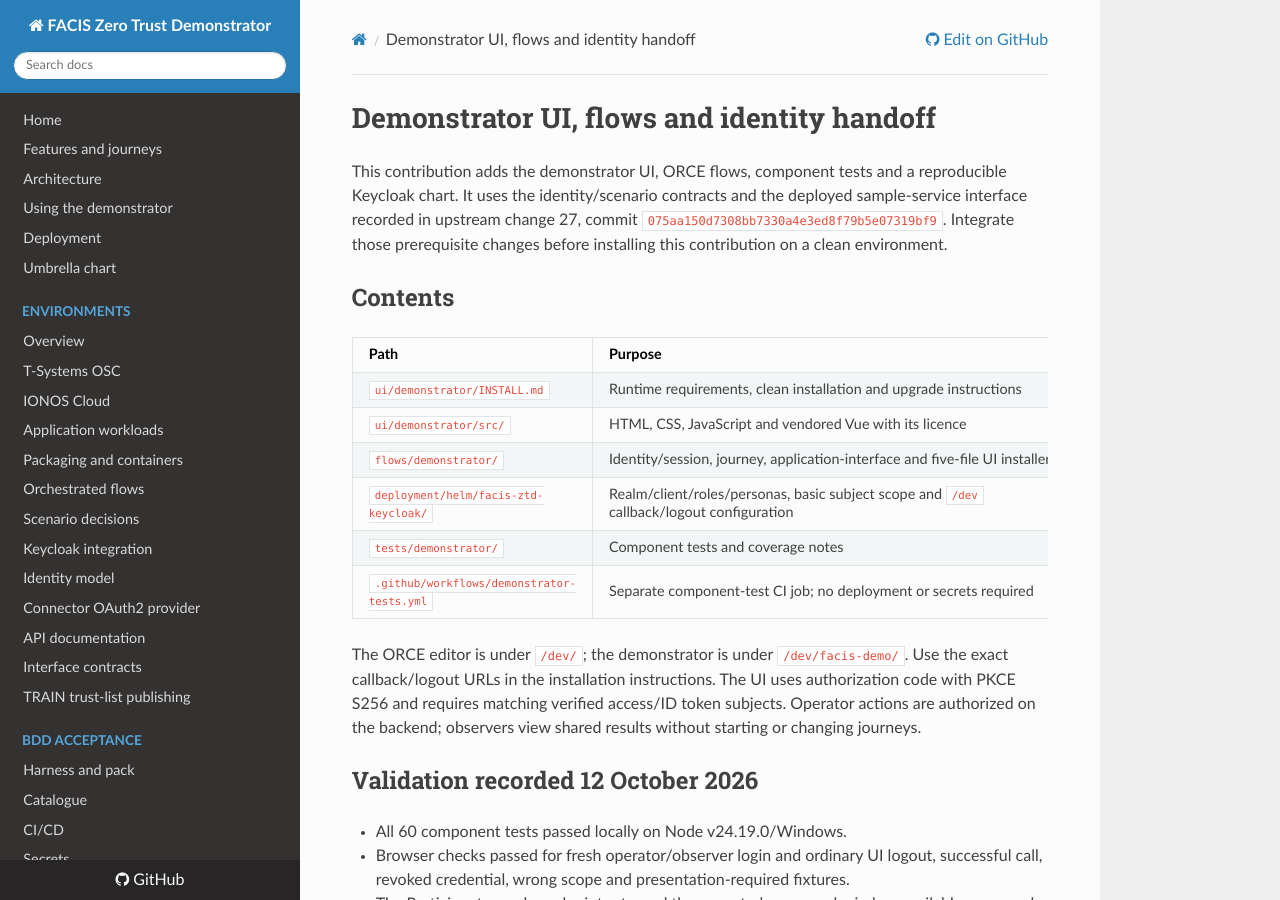
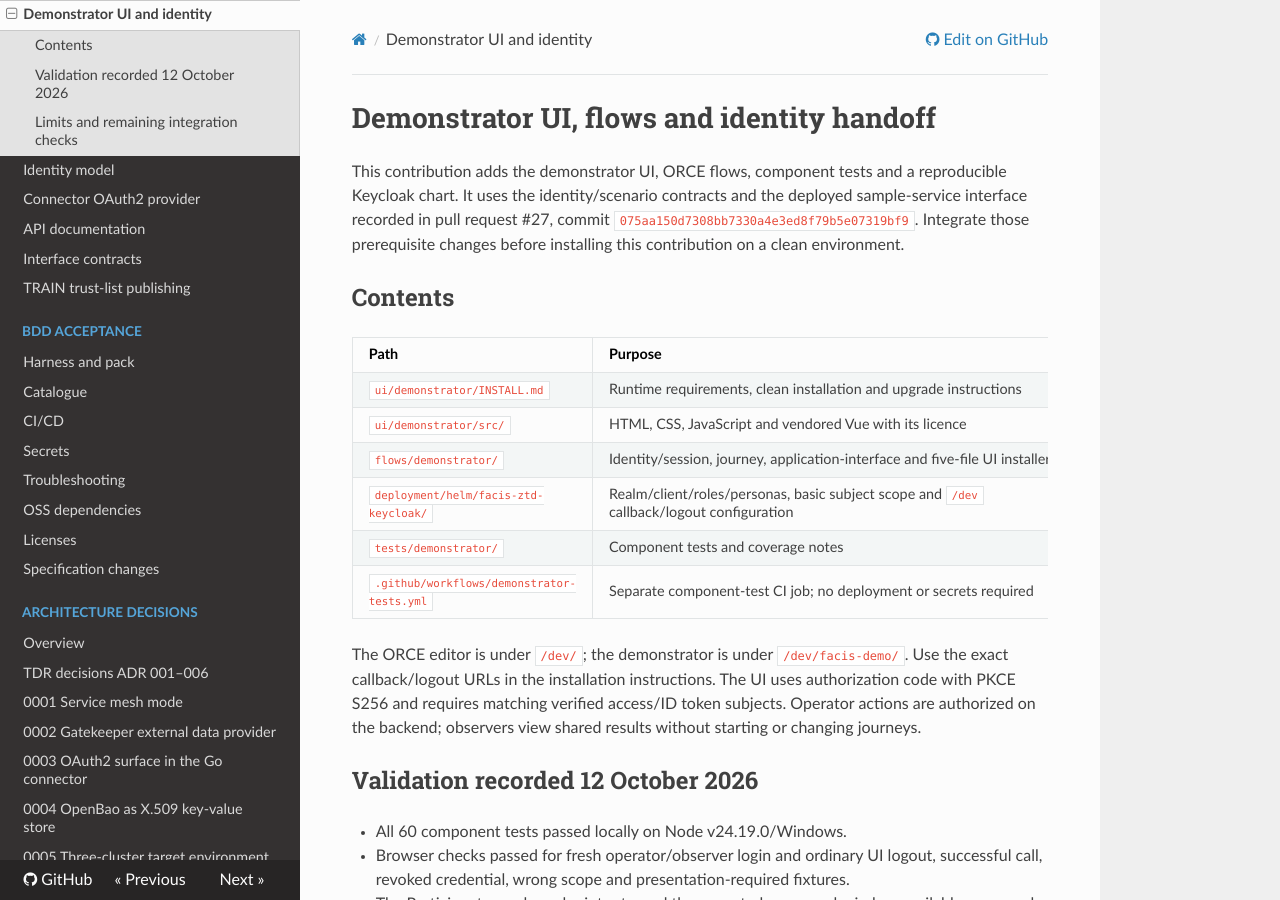
Before and after one commit to Fune5tiAtlas/facis-zero-trust-demonstrator, an MkDocs documentation site: the page built from docs/demonstrator-handoff.md, in a window 1280 px wide and 900 px high. Built offline with MkDocs 1.6.1, drawn with Linux system fonts in a browser that asks for light colours; nearby versions of some CDN libraries.

Commit message:
Link the demonstrator guide from the docs navigation

```diff
--- a/docs/demonstrator-handoff.md
+++ b/docs/demonstrator-handoff.md
@@ -2,7 +2,7 @@
 
 This contribution adds the demonstrator UI, ORCE flows, component tests and a
 reproducible Keycloak chart. It uses the identity/scenario contracts and the
-deployed sample-service interface recorded in upstream change 27, commit
+deployed sample-service interface recorded in pull request #27, commit
 `075aa150d7308bb7330a4e3ed8f79b5e07319bf9`. Integrate those prerequisite changes
 before installing this contribution on a clean environment.
 
--- a/mkdocs.yml
+++ b/mkdocs.yml
@@ -27,6 +27,7 @@
   - Orchestrated flows: flows.md
   - Scenario decisions: scenarios.md
   - Keycloak integration: keycloak.md
+  - Demonstrator UI and identity: demonstrator-handoff.md
   - Identity model: identity-model.md
   - Connector OAuth2 provider: oauth2-provider.md
   - API documentation: api-docs.md
```
Also changed, not shown: 1 other file.
